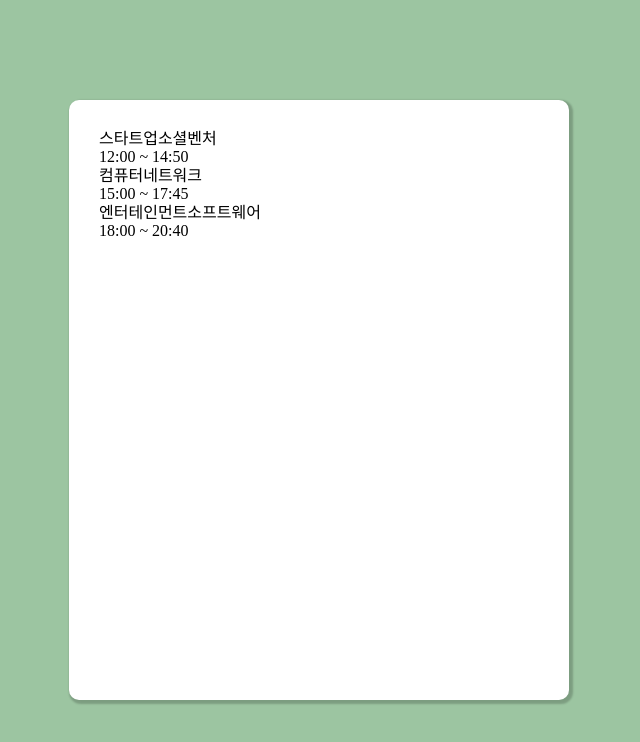
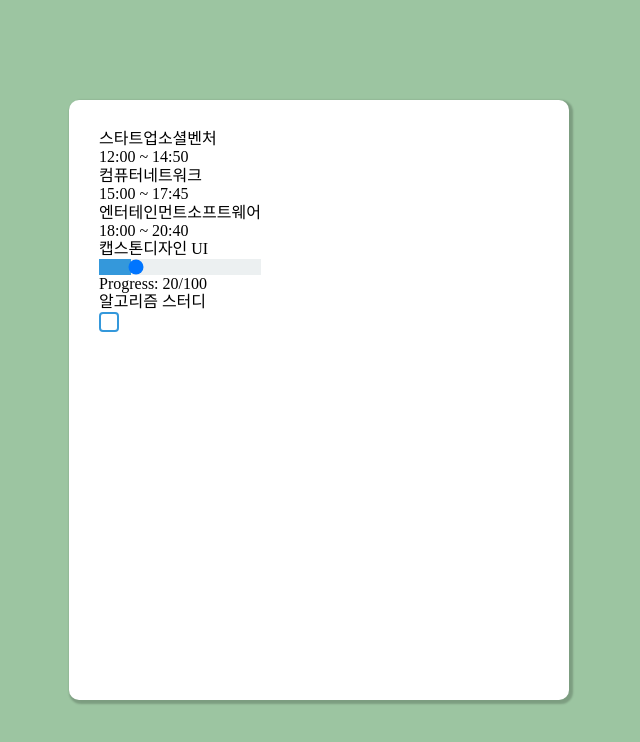
Before and after one commit to KimMalIng/Frontend, a Next.js app: page /main in a window 1280 px wide. Shown: the top 742 px of the page, without its empty margins (321-961 px from the left). Built offline with nearby package versions, Linux system fonts and the light colour scheme.

Commit message:
Upload : todo data

```diff
--- a/src/Presentation/Component/todo.tsx
+++ b/src/Presentation/Component/todo.tsx
@@ -3,36 +3,50 @@ import style from '@/Presentation/Style/Todo.module.css'
 import React, { ChangeEventHandler, MouseEventHandler, useState } from "react";
 import Button from "./button";
 
-const Todo = ({ label, name, isTodoCheck, value, checked, onChange, startTime, endTime }: TodoProps) => {
+const Todo = ({ label, name, todoType, value, checked, startTime, endTime }: TodoProps) => {
 
-    const calculateFillPercentage = () => { return (value / 100) * 100; };
+    const calculateFillPercentage = () => { if(value !== undefined) {return (value / 100) * 100; }};
+    const [sliderValue, setSliderValue] = useState(value);
+    const handleSliderChange: ChangeEventHandler<HTMLInputElement> = (e) => {
+        const newValue = parseInt(e.target.value, 10);
+        setSliderValue(newValue);
+    };
+    // isTodoCheck ===true, make toggle button
+    const [isDone, setIsDone] = useState(false);
+    const setDone = (boo:boolean) => {
+        setIsDone(boo => !boo);
+    }
+    const handleDone: ChangeEventHandler<HTMLInputElement> = (e) => {setDone(e.target.checked)}
+
 
     return (
-        <div className={isTodoCheck ? style.TodoCheck : style.TodoProgress}>
+        <div className={style.TodoBox}>
             <h2>{name}</h2>
 
-            {label === 0 ? (<div>
+            {todoType=== "fixed" ? (<div>
                 <label>
                     <p>{startTime} ~ {endTime}</p>
                 </label>
-            </div>) : isTodoCheck ? (
+            </div>) : todoType==="check" ? (
+                <div className={style.TodoCheck}>
                     <label className={style.CheckboxLabel}>
                         <input
                             id="checkbox"
                             type="checkbox"
-                        checked={checked}
-                        onChange={onChange}
+                            checked={isDone}
+                            onChange={handleDone}
                         />
                         <span className={style.CheckboxCustom}></span>
-                </label>) : (
-                <div>
+                    </label>
+                </div>) : (
+                <div className={style.TodoProgress}>
                     <input
                         type="range"
                         min={0}
                         max={100}
                         step={10}
-                        value={value}
-                        onChange={onChange}
+                        value={sliderValue}
+                        onChange={handleSliderChange}
                         style={{ background: `linear-gradient(to right, #3498db 0%, #3498db ${calculateFillPercentage()}%, #ecf0f1 ${calculateFillPercentage()}%, #ecf0f1 100%)` }}
                     />
                     <div>Progress: {value}/{100}</div>
--- a/src/Presentation/Container/Main/index.tsx
+++ b/src/Presentation/Container/Main/index.tsx
@@ -8,16 +8,11 @@ import style from "@/Presentation/Style/Main.module.css";
 const Main = () => {
 
     // isTodoCheck === false, make progress bar
-    const [sliderValue, setSliderValue] = useState(0);
     const [today, setToday] = useState("");
     useState(() => { setToday("231202"); }) // 이걸로 바꾸기 setToday(getToday());
 
     const todos = todoData.filter((todo) => todo.day == today);
     console.log(todos);
-    const handleSliderChange: ChangeEventHandler<HTMLInputElement> = (e) => { const newValue = parseInt(e.target.value, 10); setSliderValue(newValue); };
-    // isTodoCheck ===true, make toggle button
-    const [isDone, setIsDone] = useState(true);
-    const handleDone: ChangeEventHandler<HTMLInputElement> = () => { setIsDone((prev) => !prev); }
 
     const postBody = {
         "user_id": 1,
@@ -42,9 +37,8 @@ const Main = () => {
                                     name={todo.name}
                                     startTime={todo.startTime}
                                     endTime={todo.endTime}
-                                    isTodoCheck={false}
-                                    value={sliderValue}
-                                    onChange={handleSliderChange}
+                                    todoType={todo.todo_type}
+                                    value={todo.progress ? todo.progress : undefined}
                                     checked={undefined}
                                 ></Todo>
                             ))
--- a/src/Presentation/Type/todo.ts
+++ b/src/Presentation/Type/todo.ts
@@ -6,10 +6,9 @@ type TodoProps = {
     startTime : string;
     endTime : string;
     name: string;
-    isTodoCheck: boolean;
-    value : number;
+    todoType: string;
+    value : number | undefined;
     checked : boolean | undefined;
-    onChange : ChangeEventHandler<HTMLInputElement>;
 }
 
 export type {
--- a/src/tempData.json
+++ b/src/tempData.json
@@ -9,6 +9,7 @@
                 "label": 0,
                 "name": "스타트업소셜벤처",
                 "deadline": null,
+                "todo_type" : "fixed",
                 "estimated_time": null
             },
             {
@@ -18,6 +19,7 @@
                 "label": 0,
                 "name": "컴퓨터네트워크",
                 "deadline": null,
+                "todo_type" : "fixed",
                 "estimated_time": null
             },
             {
@@ -27,6 +29,31 @@
                 "label": 0,
                 "name": "엔터테인먼트소프트웨어",
                 "deadline": null,
+                "todo_type" : "fixed",
+                "estimated_time": null
+            },
+            {
+                "date": "231202",
+                "startTime": "21:00",
+                "endTime": "22:30",
+                "label": 2,
+                "name": "캡스톤디자인 UI",
+                "deadline": null,
+                "todo_type" : "slide",
+                "isDone" : null,
+                "progress" : 20,
+                "estimated_time": null
+            },
+            {
+                "date": "231202",
+                "startTime": "23:00",
+                "endTime": "00:00",
+                "label": 2,
+                "name": "알고리즘 스터디",
+                "deadline": null,
+                "todo_type" : "check",
+                "isDone" : false,
+                "progress" : null,
                 "estimated_time": null
             }
         ]
```
Lines whose indentation alone changed are shown as unchanged.
